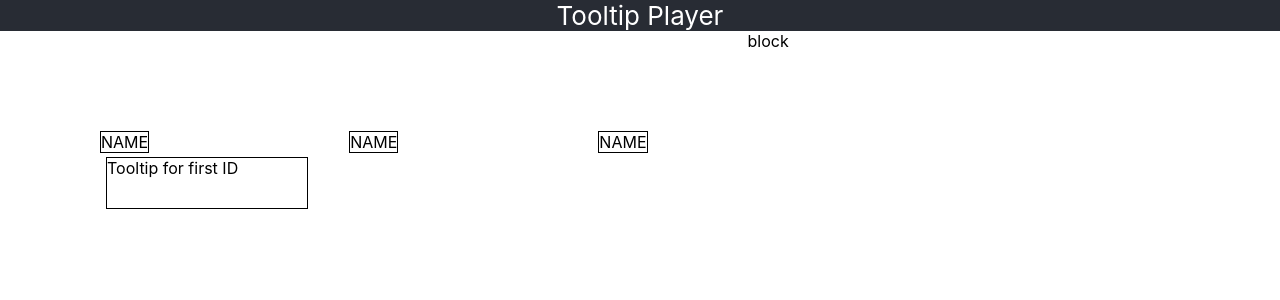
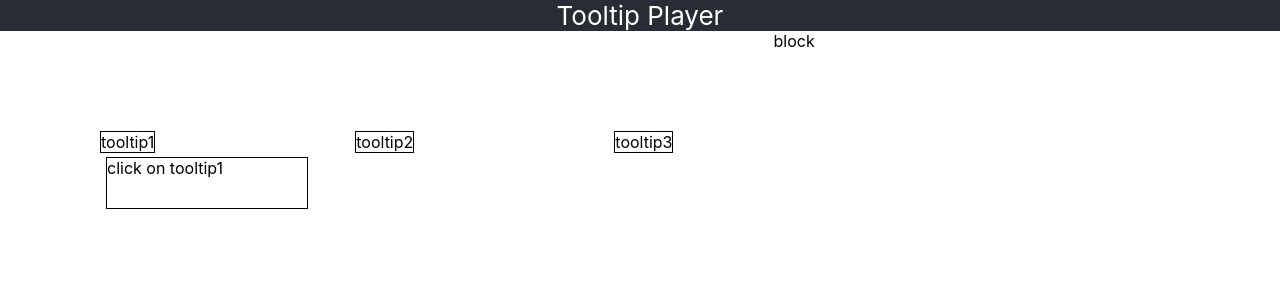
Before and after one commit to etukuribharath/tooltip_app, a React (Create React App) app: page / in a window 1280 px wide. Shown: the top 300 px of the page. Built offline with nearby package versions, Linux system fonts and the light colour scheme.

Commit message:
modified data and app.js for dynamic tooltip

```diff
--- a/src/App.js
+++ b/src/App.js
@@ -29,7 +29,7 @@ function App() {
   function dom(){
   let elements = Object.keys(data1).map((e)=>{
    return <div className="name" onClick={()=>{show(data[e].id, data[e].nextId)}}>
-      NAME
+       {data[e].id}
       <div className="tooltip" id={data[e].id}>
         {data[e].tooltipText}
       </div>
--- a/src/data.json
+++ b/src/data.json
@@ -3,18 +3,18 @@
     "id": "tooltip1",
     "nextId": "tooltip2",
     "previousId": "tooltip1",
-    "tooltipText": "Tooltip for first ID"
+    "tooltipText": "click on tooltip1"
   },
   "secondElement": {
     "id": "tooltip2",
     "nextId": "tooltip3",
     "previousId": "tooltip1",
-    "tooltipText": "Tooltip for second ID"
+    "tooltipText": "click on tooltip2"
   },
   "thirdElement": {
     "id": "tooltip3",
     "nextId": "tooltip3",
     "previousId": "tooltip2",
-    "tooltipText": "Tooltip for third ID"
+    "tooltipText": "click on tooltip3"
   }
 }
```
